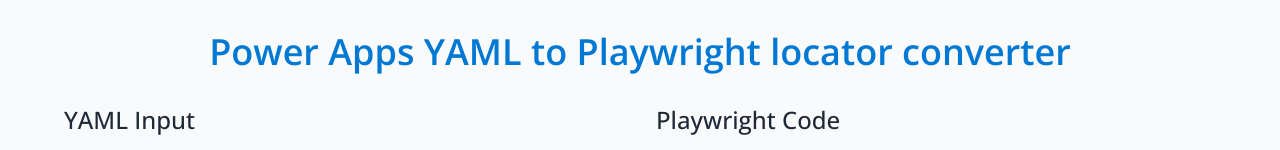
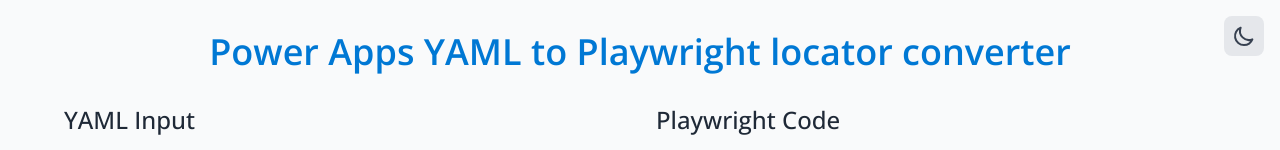
Before and after one commit to arijsdijk/yaml-to-playwright, a React (Vite) app: page / in a window 1280 px wide. Shown: the top 150 px of the page. Built offline with nearby package versions, Linux system fonts and the light colour scheme.

Commit message:
Add dark mode support

```diff
--- a/src/App.tsx
+++ b/src/App.tsx
@@ -1,13 +1,15 @@
 import YamlConverter from './components/YamlConverter'
+import ThemeToggle from './components/ThemeToggle'
 
 function App() {
   return (
-    <div className="min-h-screen bg-gray-50 py-8 px-4">
+    <div className="min-h-screen bg-gray-50 dark:bg-gray-900 py-8 px-4 transition-colors">
       <div className="max-w-6xl mx-auto">
-        <h1 className="text-4xl font-semibold text-primary text-center mb-8">
+        <h1 className="text-4xl font-semibold text-primary dark:text-primary-dark text-center mb-8">
           Power Apps YAML to Playwright locator converter
         </h1>
         <YamlConverter />
+        <ThemeToggle />
       </div>
     </div>
   )
--- /dev/null
+++ b/src/components/ThemeToggle.tsx
@@ -0,0 +1,53 @@
+import { useState, useEffect } from 'react';
+
+const ThemeToggle = () => {
+  const [darkMode, setDarkMode] = useState(() => {
+    // Check local storage and system preferences
+    const savedTheme = localStorage.getItem('theme');
+    if (savedTheme) {
+      return savedTheme === 'dark';
+    }
+    return window.matchMedia('(prefers-color-scheme: dark)').matches;
+  });
+
+  useEffect(() => {
+    // Update document class and local storage when theme changes
+    if (darkMode) {
+      document.documentElement.classList.add('dark');
+      localStorage.setItem('theme', 'dark');
+    } else {
+      document.documentElement.classList.remove('dark');
+      localStorage.setItem('theme', 'light');
+    }
+  }, [darkMode]);
+
+  return (
+    <button
+      onClick={() => setDarkMode(!darkMode)}
+      className="fixed top-4 right-4 p-2 rounded-lg bg-gray-200 dark:bg-gray-700 hover:bg-gray-300 dark:hover:bg-gray-600 transition-colors"
+      aria-label="Toggle dark mode"
+    >
+      {darkMode ? (
+        <svg className="w-6 h-6 text-yellow-300" fill="none" viewBox="0 0 24 24" stroke="currentColor">
+          <path
+            strokeLinecap="round"
+            strokeLinejoin="round"
+            strokeWidth={2}
+            d="M12 3v1m0 16v1m9-9h-1M4 12H3m15.364 6.364l-.707-.707M6.343 6.343l-.707-.707m12.728 0l-.707.707M6.343 17.657l-.707.707M16 12a4 4 0 11-8 0 4 4 0 018 0z"
+          />
+        </svg>
+      ) : (
+        <svg className="w-6 h-6 text-gray-700" fill="none" viewBox="0 0 24 24" stroke="currentColor">
+          <path
+            strokeLinecap="round"
+            strokeLinejoin="round"
+            strokeWidth={2}
+            d="M20.354 15.354A9 9 0 018.646 3.646 9.003 9.003 0 0012 21a9.003 9.003 0 008.354-5.646z"
+          />
+        </svg>
+      )}
+    </button>
+  );
+};
+
+export default ThemeToggle;
--- a/src/components/YamlConverter.tsx
+++ b/src/components/YamlConverter.tsx
@@ -17,30 +17,30 @@
   return (
     <div className="grid grid-cols-1 md:grid-cols-2 gap-8">
       <div className="space-y-4">
-        <h2 className="text-2xl font-medium text-gray-800">YAML Input</h2>
+        <h2 className="text-2xl font-medium text-gray-800 dark:text-gray-200">YAML Input</h2>
         <textarea
           value={yamlInput}
           onChange={(e) => setYamlInput(e.target.value)}
           placeholder="Paste your YAML here..."
-          className="w-full h-[400px] p-4 font-mono text-sm bg-white border border-gray-300 rounded-lg shadow-sm focus:border-primary focus:ring-1 focus:ring-primary"
+          className="w-full h-[400px] p-4 font-mono text-sm bg-white dark:bg-gray-800 border border-gray-300 dark:border-gray-600 rounded-lg shadow-sm focus:border-primary dark:focus:border-primary-dark focus:ring-1 focus:ring-primary dark:focus:ring-primary-dark text-gray-900 dark:text-gray-100 transition-colors"
         />
         <button
           onClick={handleConvert}
-          className="w-full bg-primary hover:bg-primary-hover text-white font-medium py-2 px-4 rounded-lg transition duration-150 ease-in-out shadow-sm"
+          className="w-full bg-primary dark:bg-primary-dark hover:bg-primary-hover dark:hover:bg-primary-dark-hover text-white font-medium py-2 px-4 rounded-lg transition duration-150 ease-in-out shadow-sm"
         >
           Convert to Playwright
         </button>
       </div>
 
       <div className="space-y-4">
-        <h2 className="text-2xl font-medium text-gray-800">Playwright Code</h2>
-        <pre className="w-full h-[400px] p-4 font-mono text-sm bg-white border border-gray-300 rounded-lg shadow-sm overflow-auto">
+        <h2 className="text-2xl font-medium text-gray-800 dark:text-gray-200">Playwright Code</h2>
+        <pre className="w-full h-[400px] p-4 font-mono text-sm bg-white dark:bg-gray-800 border border-gray-300 dark:border-gray-600 rounded-lg shadow-sm overflow-auto text-gray-900 dark:text-gray-100 transition-colors">
           {playwrightCode}
         </pre>
         <button
           onClick={handleCopy}
           disabled={!playwrightCode}
-          className="w-full bg-primary hover:bg-primary-hover text-white font-medium py-2 px-4 rounded-lg transition duration-150 ease-in-out shadow-sm disabled:bg-gray-300 disabled:cursor-not-allowed"
+          className="w-full bg-primary dark:bg-primary-dark hover:bg-primary-hover dark:hover:bg-primary-dark-hover text-white font-medium py-2 px-4 rounded-lg transition duration-150 ease-in-out shadow-sm disabled:bg-gray-300 dark:disabled:bg-gray-700 disabled:cursor-not-allowed"
         >
           Copy to Clipboard
         </button>
--- a/tailwind.config.cjs
+++ b/tailwind.config.cjs
@@ -4,11 +4,14 @@
     "./index.html",
     "./src/**/*.{js,ts,jsx,tsx}",
   ],
+  darkMode: 'class',
   theme: {
     extend: {
       colors: {
         'primary': '#0078d4',
         'primary-hover': '#106ebe',
+        'primary-dark': '#2ea0ff',
+        'primary-dark-hover': '#5eb5ff',
       },
       fontFamily: {
         sans: ['Open Sans', 'ui-sans-serif', 'system-ui'],
```
